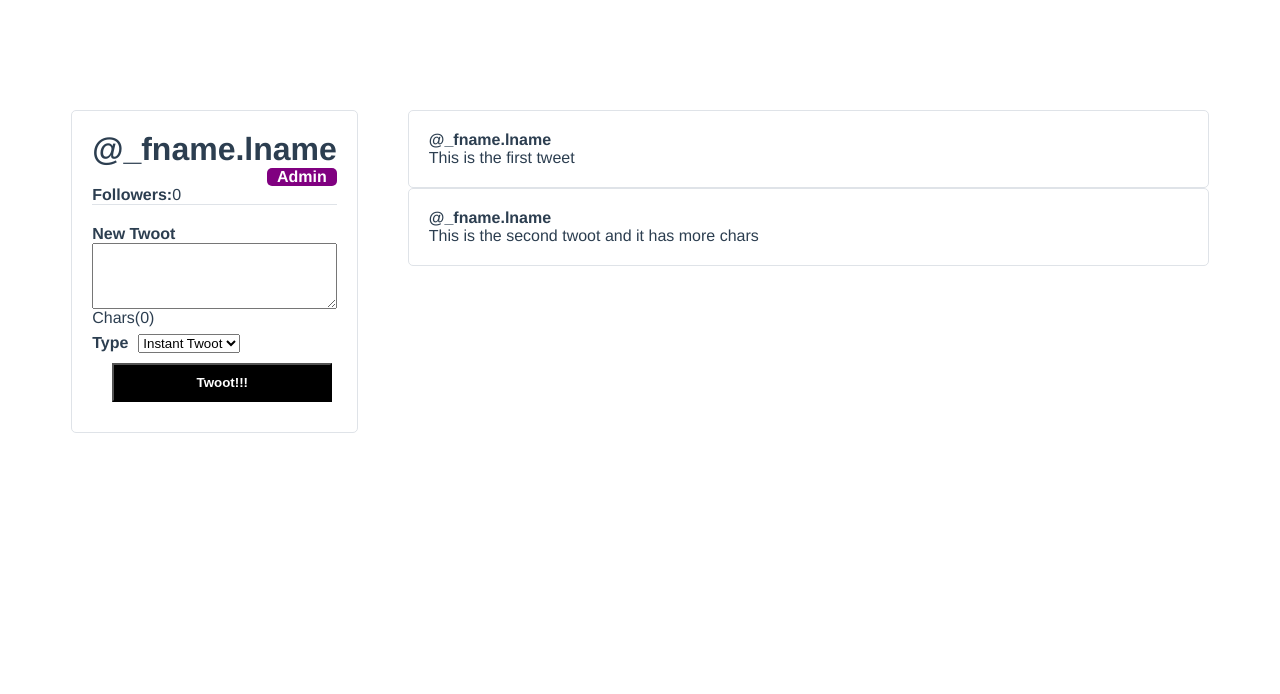
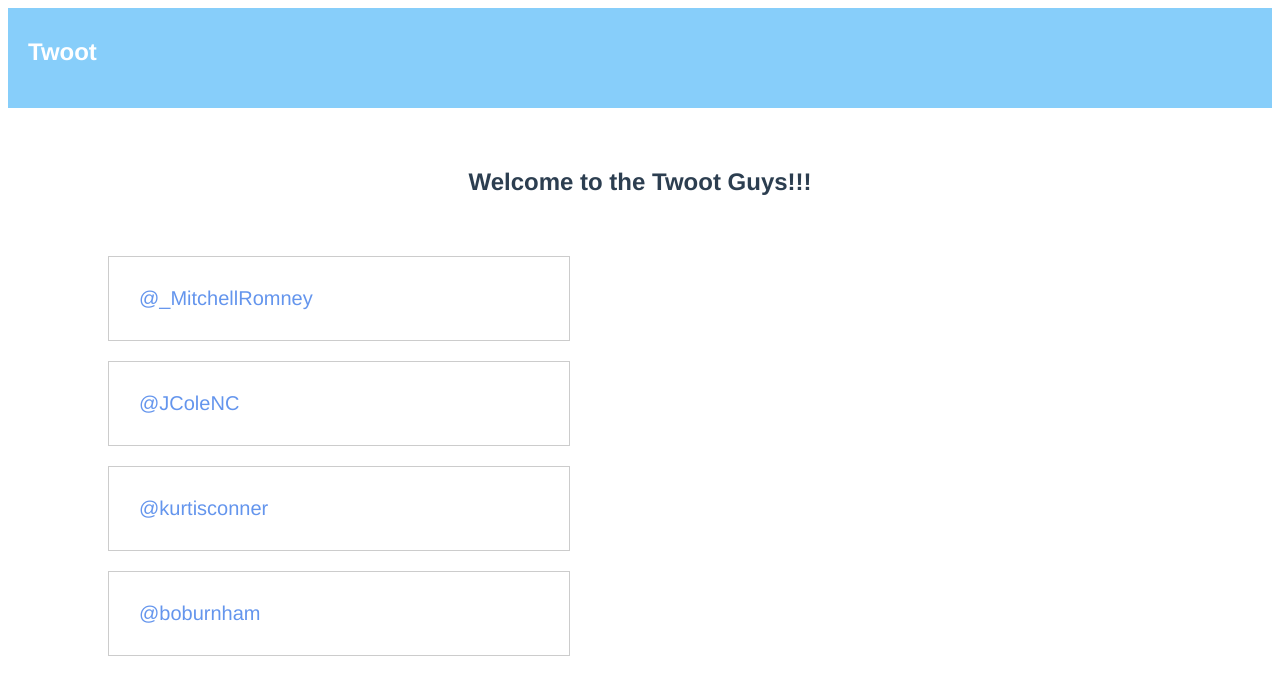
Before and after one commit to pa-prajith/vue-tutorial, a Vue app: page /home in a window 1280 px wide. Shown: the top 694 px of the page. Built offline with nearby package versions, Linux system fonts and the light colour scheme.

Commit message:
Added router changes

```diff
--- a/package.json
+++ b/package.json
@@ -9,11 +9,13 @@
   },
   "dependencies": {
     "core-js": "^3.6.5",
-    "vue": "^3.0.0-0"
+    "vue": "^3.0.0-0",
+    "vue-router": "^4.0.0-0"
   },
   "devDependencies": {
     "@vue/cli-plugin-babel": "~4.5.0",
     "@vue/cli-plugin-eslint": "~4.5.0",
+    "@vue/cli-plugin-router": "~4.5.0",
     "@vue/cli-service": "~4.5.0",
     "@vue/compiler-sfc": "^3.0.0-0",
     "babel-eslint": "^10.1.0",
--- a/src/App.vue
+++ b/src/App.vue
@@ -1,18 +1,17 @@
 <template>
 <div id="main">
-  <UserProfile />
+  <nav>
+    <h1><router-link :to="{name:'Home'}">Twoot</router-link></h1>
+  </nav>
+  <router-view/>
 </div>
 </template>
 
-
+"
 <script>
-import UserProfile from './components/UserProfile';
 
 export default {
   name: 'App',
-  components: {
-    UserProfile
-  }
 }
 </script>
 
@@ -23,6 +22,25 @@ export default {
   -moz-osx-font-smoothing: grayscale;
 
   color: #2c3e50;
-  margin-top: 60px;
+
+}
+
+nav {
+  margin-top: 0;
+  width: 100%;
+  height: 100px;
+  background: lightskyblue;
+  color: white;
+  margin-bottom: 60px;
+}
+
+nav h1 {
+  padding-top: 30px;
+  padding-left: 20px;
+}
+
+nav h1 a  {
+  color: inherit;
+  text-decoration: none;
 }
 </style>
--- /dev/null
+++ b/src/assets/Users.js
@@ -0,0 +1,44 @@
+export const users = [
+  {
+    id: 1,
+    username: "_MitchellRomney",
+    firstName: "Mitchell",
+    lastName: "Romney",
+    email: "mitchellromney@theearthissquare.com",
+    isAdmin: true,
+    twoots: [
+      { id: 1, content: "Twotter is Amazing!" },
+      { id: 2, content: "Don't forget to subscriber to The Earth is Square!" },
+    ],
+  },
+  {
+    id: 2,
+    username: "JColeNC",
+    firstName: "J.",
+    lastName: "Cole",
+    email: null,
+    isAdmin: false,
+    twoots: [],
+  },
+  {
+    id: 3,
+    username: "kurtisconner",
+    firstName: "kurtis",
+    lastName: "conner",
+    email: null,
+    isAdmin: false,
+    twoots: [
+      { id: 1, content: "333 Twotter is Amazing!" },
+      { id: 2, content: "333 Don't forget to subscriber to The Earth is Square!" },
+    ],
+  },
+  {
+    id: 4,
+    username: "boburnham",
+    firstName: "Bo",
+    lastName: "Burnham",
+    email: null,
+    isAdmin: false,
+    twoots: [],
+  },
+];
--- a/src/main.js
+++ b/src/main.js
@@ -1,4 +1,5 @@
 import { createApp } from 'vue'
 import App from './App.vue'
+import router from './router'
 
-createApp(App).mount('#app')
+createApp(App).use(router).mount('#app')
--- /dev/null
+++ b/src/router/index.js
@@ -0,0 +1,23 @@
+import { createRouter, createWebHistory } from 'vue-router'
+import Home from '../views/Home.vue'
+import UserProfile from './../views/UserProfile.vue';
+
+const routes = [
+  {
+    path: '/home',
+    name: 'Home',
+    component: Home
+  },
+  {
+    path: '/user/:userId',
+    name: 'UserProfile',
+    component: UserProfile
+  },
+]
+
+const router = createRouter({
+  history: createWebHistory(process.env.BASE_URL),
+  routes
+})
+
+export default router
--- /dev/null
+++ b/src/views/Home.vue
@@ -0,0 +1,52 @@
+<template>
+  <h2 class="home">
+    Welcome to the Twoot Guys!!!
+  </h2>
+  <div class="content">
+    <ul>
+      <li v-for="(user, index) in state.users" :key="user.id">
+        <router-link :to="{name: 'UserProfile', params: {userId: index} }">@{{user.username}}</router-link></li>
+    </ul>
+  </div>
+</template>
+
+<script>
+// @ is an alias to /src
+import {reactive} from 'vue';
+import {users} from './../assets/Users';
+export default {
+  name: 'Home',
+  setup() {
+    const state = reactive({
+      users: users
+    });
+
+    return {
+      state
+    };
+  }
+}
+</script>
+
+<style>
+.home {
+  text-align: center;
+}
+.content {
+  padding: 20px 40px;
+}
+
+ul li {
+  list-style: none;
+  width: 400px;
+  margin: 20px;
+  padding: 30px;
+  border: 1px solid #cccccc;
+  font-size: 20px;
+  color: cornflowerblue;
+}
+ul li a {
+  color:inherit;
+  text-decoration: none;
+}
+</style>
--- a/src/components/UserProfile.vue
+++ b/src/views/UserProfile.vue
@@ -1,7 +1,7 @@
 <template>
 <div class="user-profile">
     <div class="user-profile__user-panel">
-        <h1 class="user-profile__username">@{{state.user.userName}}</h1>
+        <h1 class="user-profile__username">@{{state.user.username}}</h1>
         <div class="user-profile__admin-badge" v-if="state.user.isAdmin">Admin</div>
         <div class="user-profile__follower-count">
             <strong>Followers:</strong>{{state.followers}}
@@ -9,16 +9,18 @@
         <CreateTwoot @addtwoot="createTwoot"/>
     </div>
     <div class="user-profile__twoot-wrapper">
-        <TwootItem v-for="twoot in state.user.twoots" :key="twoot.id" :username="state.user.userName" :twoot="twoot" @favorite="toggleFavorite"/>
+        <TwootItem v-for="twoot in state.user.twoots" :key="twoot.id" :username="state.user.username" :twoot="twoot" @favorite="toggleFavorite"/>
     </div>
 </div>
 </template>
 
 <script>
 
-import TwootItem from './TwootItem';
-import CreateTwoot from './CreateTwoot';
+import TwootItem from './../components/TwootItem';
+import CreateTwoot from './../components/CreateTwoot';
 import {reactive, computed} from 'vue';
+import {useRoute} from 'vue-router';
+import {users} from './../assets/Users';
 
 export default {
   name: 'UserProfile',
@@ -28,34 +30,15 @@ export default {
   },
 
   setup() {
+    const route = useRoute();
+    const userId = computed(() => route.params.userId);
 
     const state = reactive({
       followers: 0,
-      user: {
-        id: 1,
-        firstName: 'Fname',
-        lastName: 'Lname',
-        email: 'fname@email.com',
-        userName: '_fname.lname',
-        isAdmin: true,
-        twoots: [
-            {
-                id: 1,
-                content: 'This is the first tweet'
-            },
-            {
-                id: 2,
-                content: 'This is the second twoot and it has more chars'
-             }
-        ]
-      }
+      user: users[userId.value] || users[0]
     });
 
-    const fullName = computed(() => `${state.user.firstName} ${state.user.lastName}`);
-
-    // const fllowUser = () => {
-    //     state.followers++;
-    // };
+    const fullName = computed(() => `${state.user.firstname} ${state.user.lastname}`);
 
     const toggleFavorite = (id) => {
        console.log(`User click toggle favorite ${id}`);
@@ -70,23 +53,11 @@ export default {
     return {
       state,
       fullName,
-   //   followUser,
       toggleFavorite,
       createTwoot
     };
   },
 
-
-  //  mounted() {
-  //    state.followUser();
-  //  },
-  //  watch: {
-  //    followers(newFollowerCount, oldFollowerCount) {
-  //      if(oldFollowerCount < newFollowerCount) {
-  //        console.log(`${state.user.userName} has gained a follower!`);
-  //     }
-  //    }
-  //  }
 
 }
 </script>
```
Also changed, not shown: src/assets/logo.png (deleted), 1 other file (tests, documents, lock files or other folders).
